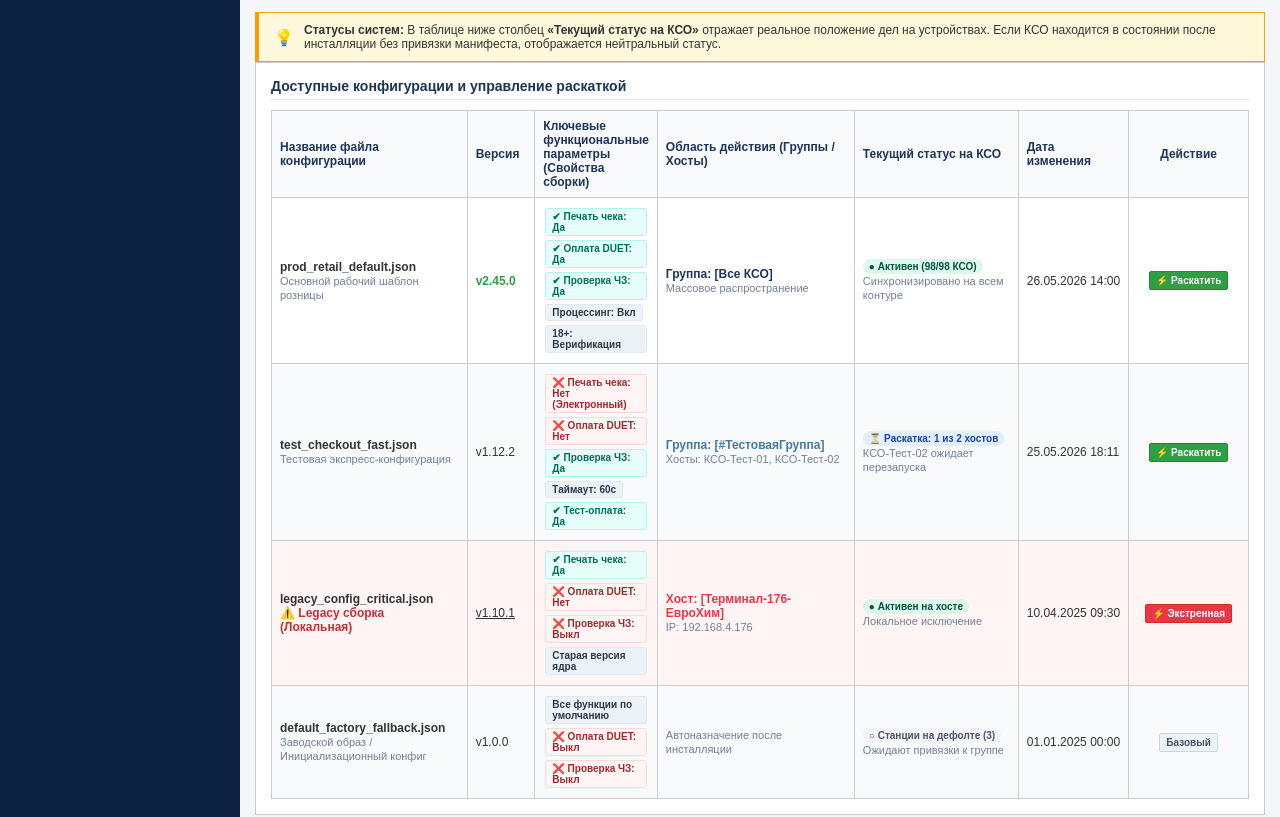
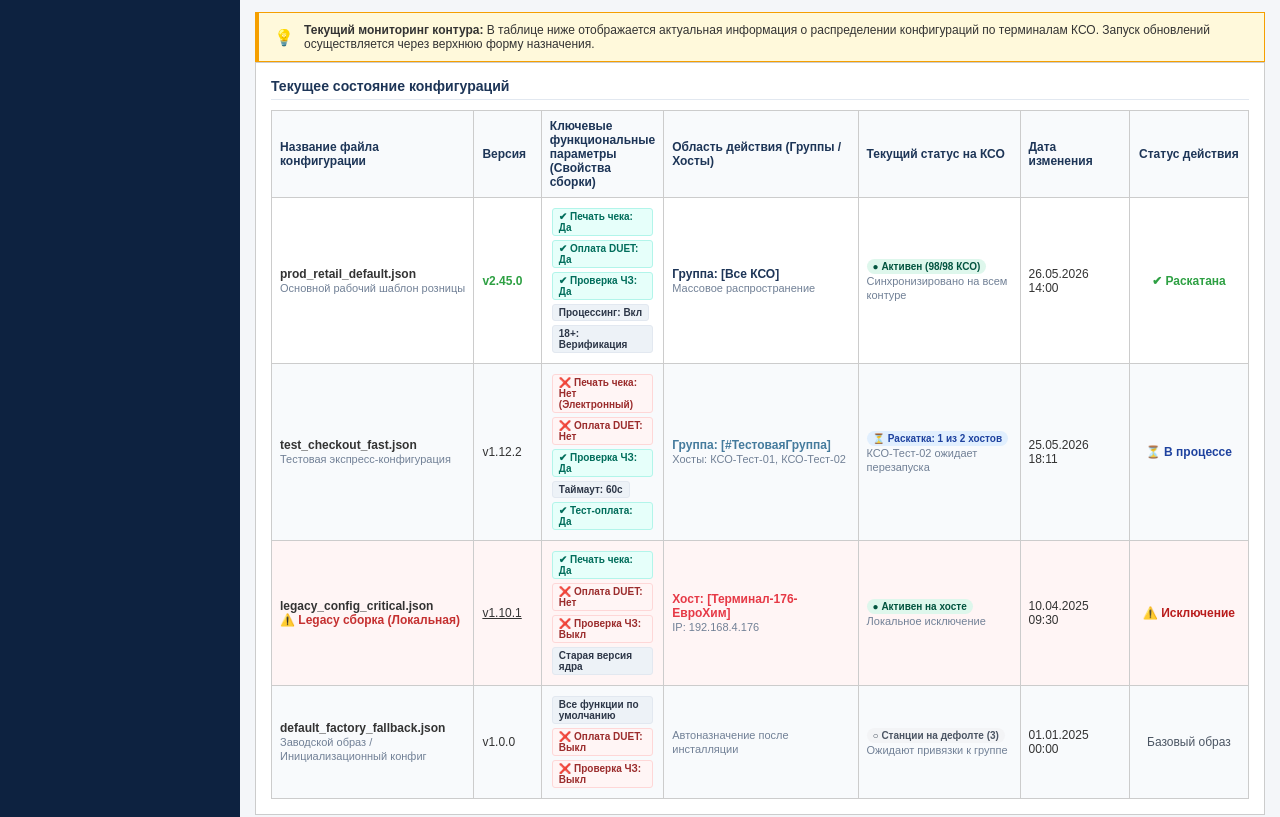
Before and after one commit to averstech2026/admin_kso, a plain HTML site: page index.html in a window 1280 px wide. Shown: the part 391-1208 px from the top of the page. Drawn offline with Linux system fonts and the light colour scheme.

Commit message:
Add files via upload

```diff
--- a/index.html
+++ b/index.html
@@ -79,7 +79,7 @@ body { font-family: Arial, sans-serif; background-color: #f4f6f9; color: #333333
 /* Информационная панель-справка */
 .info-notice { background-color: #fff9db; border: 1px solid #f59f00; border-left: 4px solid #f59f00; margin: 15px 15px 0 15px; padding: 10px 15px; display: flex; align-items: center; gap: 10px; }
 
-/* Новые блоки: Разделение рабочей области */
+/* Блоки разделения рабочей области */
 .dashboard-grid { display: grid; grid-template-columns: 1fr 320px; gap: 15px; padding: 15px 15px 0 15px; }
 .dashboard-panel { background: #ffffff; border: 1px solid #cccccc; padding: 12px; }
 .panel-title { color: #1d3557; font-size: 12px; font-weight: bold; margin: 0 0 10px 0; border-bottom: 1px solid #e2e8f0; padding-bottom: 5px; display: flex; align-items: center; justify-content: space-between; }
@@ -90,17 +90,18 @@ body { font-family: Arial, sans-serif; background-color: #f4f6f9; color: #333333
 .grid-table th { background-color: #f8fafc; border: 1px solid #cccccc; padding: 8px; text-align: left; font-weight: bold; color: #1d3557; }
 .grid-table td { border: 1px solid #cccccc; padding: 8px; vertical-align: middle; }
 
-/* Стилизация конфигурационных тегов */
+/* Теги параметров */
 .cfg-tag { display: inline-block; padding: 2px 6px; font-size: 10px; font-weight: bold; border-radius: 3px; margin: 2px; border: 1px solid transparent; }
 .tag-success { background-color: #e6fffa; color: #006d5b; border-color: #b2f5ea; }
 .tag-danger { background-color: #fff5f5; color: #9b2c2c; border-color: #fed7d7; }
 .tag-neutral { background-color: #edf2f7; color: #2d3748; border-color: #e2e8f0; }
 
-/* Новые теги статусов развертывания */
+/* Теги статусов развертывания */
 .status-badge { display: inline-flex; align-items: center; gap: 4px; padding: 2px 6px; border-radius: 10px; font-size: 10px; font-weight: bold; }
 .status-active { background-color: #def7ec; color: #03543f; }
 .status-progress { background-color: #e1effe; color: #1e429f; }
 .status-empty { background-color: #f3f4f6; color: #4b5563; }
+.status-scheduled { background-color: #fef3c7; color: #92400e; }
 
 /* Лог активности */
 .activity-list { list-style: none; padding: 0; margin: 0; max-height: 185px; overflow-y: auto; }
@@ -217,22 +218,23 @@ body { font-family: Arial, sans-serif; background-color: #f4f6f9; color: #333333
             <div class="info-notice">
                 <span style="font-size: 16px;">💡</span>
                 <div>
-                    <b>Статусы систем:</b> В таблице ниже столбец <b>«Текущий статус на КСО»</b> отражает реальное положение дел на устройствах. Если КСО находится в состоянии после инсталляции без привязки манифеста, отображается нейтральный статус.
+                    <b>Текущий мониторинг контура:</b> В таблице ниже отображается актуальная информация о распределении конфигураций по терминалам КСО. Запуск обновлений осуществляется через верхнюю форму назначения.
                 </div>
             </div>
 
             <div class="table-container">
                 <div class="table-box">
-                    <h3 style="color: #1d3557; margin: 0 0 10px 0; border-bottom: 1px solid #e2e8f0; padding-bottom: 5px;">Доступные конфигурации и управление раскаткой</h3>
+                    <h3 style="color: #1d3557; margin: 0 0 10px 0; border-bottom: 1px solid #e2e8f0; padding-bottom: 5px;">Текущее состояние конфигураций</h3>
                     <table class="grid-table">
                         <thead>
                             <tr>
-                                <th style="width: 200px;">Название файла конфигурации</th>
+                                <th style="width: 210px;">Название файла конфигурации</th>
                                 <th style="width: 70px;">Версия</th>
                                 <th>Ключевые функциональные параметры (Свойства сборки)</th>
                                 <th style="width: 220px;">Область действия (Группы / Хосты)</th>
-                                <th style="width: 180px;">Текущий статус на КСО</th> <th style="width: 120px;">Дата изменения</th>
-                                <th style="width: 130px; text-align: center;">Действие</th>
+                                <th style="width: 180px;">Текущий статус на КСО</th>
+                                <th style="width: 120px;">Дата изменения</th>
+                                <th style="width: 130px; text-align: center;">Статус действия</th>
                             </tr>
                         </thead>
                         <tbody>
@@ -259,7 +261,7 @@ body { font-family: Arial, sans-serif; background-color: #f4f6f9; color: #333333
                                 </td>
                                 <td>26.05.2026 14:00</td>
                                 <td style="text-align: center;">
-                                    <button class="btn btn-green btn-xs" onclick="deployConfig('prod_retail_default.json', 'Все кассы самообслуживания')">⚡ Раскатить</button>
+                                    <span style="color: #2ea043; font-weight: bold;">✔ Раскатана</span>
                                 </td>
                             </tr>
 
@@ -286,7 +288,7 @@ body { font-family: Arial, sans-serif; background-color: #f4f6f9; color: #333333
                                 </td>
                                 <td>25.05.2026 18:11</td>
                                 <td style="text-align: center;">
-                                    <button class="btn btn-green btn-xs" onclick="deployConfig('test_checkout_fast.json', '#ТестоваяГруппа_Эксперимент')">⚡ Раскатить</button>
+                                    <span style="color: #1e429f; font-weight: bold;">⏳ В процессе</span>
                                 </td>
                             </tr>
 
@@ -312,7 +314,7 @@ body { font-family: Arial, sans-serif; background-color: #f4f6f9; color: #333333
                                 </td>
                                 <td>10.04.2025 09:30</td>
                                 <td style="text-align: center;">
-                                    <button class="btn btn-red btn-xs" onclick="deployConfig('legacy_config_critical.json', 'Терминал-176-ЕвроХим')">⚡ Экстренная</button>
+                                    <span style="color: #b91c1c; font-weight: bold;">⚠️ Исключение</span>
                                 </td>
                             </tr>
 
@@ -336,7 +338,7 @@ body { font-family: Arial, sans-serif; background-color: #f4f6f9; color: #333333
                                 </td>
                                 <td>01.01.2025 00:00</td>
                                 <td style="text-align: center;">
-                                    <button class="btn btn-grey btn-xs" disabled style="cursor: not-allowed;">Базовый</button>
+                                    <span style="color: #4b5563;">Базовый образ</span>
                                 </td>
                             </tr>
                         </tbody>
@@ -747,15 +749,7 @@ body { font-family: Arial, sans-serif; background-color: #f4f6f9; color: #333333
         closeModal('modal-create-config');
     }
 
-    function deployConfig(fileName, targetZone) {
-        const confirmation = confirm(`Внимание!\n\nВы собираетесь раскатить файл конфигурации: "${fileName}"\nНа область действия: "${targetZone}"\n\nПродолжить?`);
-        if (confirmation) {
-            logActivity(`Инициирована ручная раскатка файла "${fileName}" на "${targetZone}".`, "🔵");
-            alert(`Успешно! Конфигурация "${fileName}" была скомпилирована и отправлена на терминалы группы: "${targetZone}".`);
-        }
-    }
-
-    // Логика обработки формы быстрой раскатки параметров
+    // Обработка формы быстрой раскатки параметров из верхней панели
     function handleManualDeploy(event) {
         event.preventDefault();
         const file = document.getElementById('deploy-file-select').value;
```
